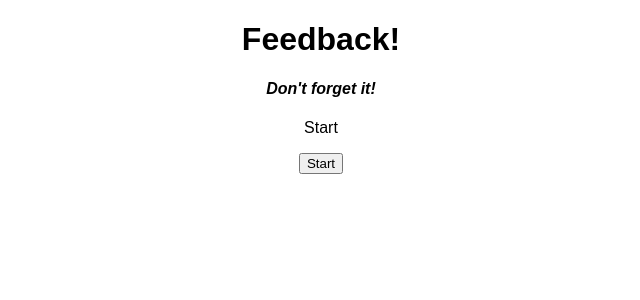
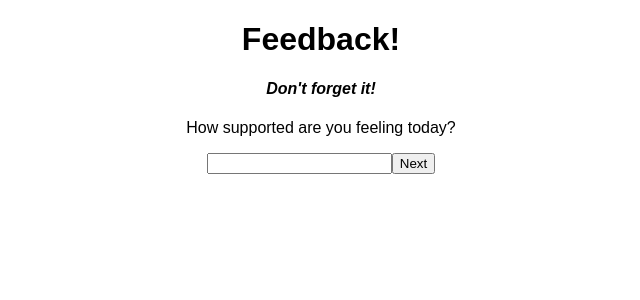
Before and after one commit to TuckerLandis/weekend-redux-feedback-loop, a React (Create React App) app: page /#/support in a window 1280 px wide. Shown: the top 300 px of the page, without its empty margins (319-959 px from the left). Built offline with nearby package versions, Linux system fonts and the light colour scheme.

Commit message:
front end connection

```diff
--- a/src/components/App/App.jsx
+++ b/src/components/App/App.jsx
@@ -1,28 +1,25 @@
 import React from "react";
-import axios from "axios";
 
 import { Route, HashRouter as Router, Switch } from "react-router-dom";
-
-import { useState } from "react";
 
 //local import
 import Header from "../Header/Header";
 import Page0Start from "../Page0Start/Page0Start";
 import Page1Feeling from "../Page1Feeling/Page1Feeling.jsx";
 import Page2Understanding from "../Page2Understanding/Page2Understanding.jsx";
+import Page3Support from "../Page3Supported/Page3Supported";
+import Page4Comments from "../Page4Comments/Page4Comments";
+import Page5Review from "../Page5Review/Page5Review";
 
 import "./App.css";
 
 function App() {
-
-
 
   return (
     <Router>
       <div className="App">
         <Header />
         <Switch>
-
 
         <Route path="/feeling" exact>
           <Page1Feeling />
@@ -32,10 +29,25 @@ function App() {
           <Page2Understanding />
         </Route>
 
+        <Route path="/support" exact>
+          <Page3Support />
+        </Route>
+
+        <Route path="/comments" exact>
+          <Page4Comments />
+        </Route>
+
+        <Route path="/review" exact>
+          <Page5Review />
+        </Route>
+
+        {/* <Route path="/thanks" exact>
+          <Page6Thanks />
+        </Route> */}
+
         <Route path="/">
           <Page0Start />
         </Route>
-
 
         </Switch>
 
--- a/src/components/Page1Feeling/Page1Feeling.jsx
+++ b/src/components/Page1Feeling/Page1Feeling.jsx
@@ -24,7 +24,7 @@ function Page1Feeling() {
   };
 
   return (
-    <div>
+    <div className="display">
       <p>How are you feeling?</p>
       <form onSubmit={handleSubmit}>
         <input
--- a/src/components/Page2Understanding/Page2Understanding.jsx
+++ b/src/components/Page2Understanding/Page2Understanding.jsx
@@ -1,14 +1,41 @@
+import { useState } from "react";
+import { useDispatch } from "react-redux";
+import { Route, HashRouter as Router, Link, useHistory, } from "react-router-dom";
 
+function Page2Understanding() {
+  const history = useHistory();
 
-function Page2Understanding ({feedBackLocal, setFeedBackLocal}) {
+  const [understanding, setUnderstanding] = useState(-1);
+  const dispatch = useDispatch();
 
+  const handleSubmit = () => {
+    console.log("clicked next");
+    if (understanding === -1) {
+      alert("please enter a number");
+      return;
+    }
 
-    return (
-        <div>
-            <p>understanding</p>
-            <button>Next</button>
-        </div>
-    )
+    dispatch({
+      type: "ADD_UNDERSTANDING",
+      payload: Number(understanding),
+    });
+    setUnderstanding(-1);
+    history.push("/support");
+  };
+
+  return (
+    <div className="display">
+      <p>How well did you understand today's content?</p>
+      <form onSubmit={handleSubmit}>
+        <input
+          type="number"
+          required
+          onChange={(evt) => setUnderstanding(evt.target.value)}
+        ></input>
+        <button type="submit">Next</button>
+      </form>
+    </div>
+  );
 }
 
-export default Page2Understanding
+export default Page2Understanding;
--- a/src/components/Page3Supported/Page3Supported.jsx
+++ b/src/components/Page3Supported/Page3Supported.jsx
@@ -0,0 +1,41 @@
+import { useState } from "react";
+import { useDispatch } from "react-redux";
+import { Route, HashRouter as Router, Link, useHistory, } from "react-router-dom";
+
+function Page3Support() {
+  const history = useHistory();
+
+  const [supported, setSupported] = useState(-1);
+  const dispatch = useDispatch();
+
+  const handleSubmit = () => {
+    console.log("clicked next");
+    if (supported === -1) {
+      alert("please enter a number");
+      return;
+    }
+
+    dispatch({
+      type: "ADD_SUPPORTED",
+      payload: Number(supported),
+    });
+    setSupported(-1);
+    history.push("/comments");
+  };
+
+  return (
+    <div className="display">
+      <p>How supported are you feeling today?</p>
+      <form onSubmit={handleSubmit}>
+        <input
+          type="number"
+          required
+          onChange={(evt) => setSupported(evt.target.value)}
+        ></input>
+        <button type="submit">Next</button>
+      </form>
+    </div>
+  );
+}
+
+export default Page3Support;
--- a/src/components/Page4Comments/Page4Comments.jsx
+++ b/src/components/Page4Comments/Page4Comments.jsx
@@ -0,0 +1,42 @@
+import { useState } from "react";
+import { useDispatch } from "react-redux";
+import { Route, HashRouter as Router, Link, useHistory, } from "react-router-dom";
+
+function Page4Comments() {
+  const history = useHistory();
+
+  const [comments, setComments] = useState('');
+  const dispatch = useDispatch();
+
+  const handleSubmit = () => {
+    console.log("clicked next");
+    if (comments === '') {
+      alert("please enter a some comments");
+      return;
+    }
+
+    dispatch({
+      type: "ADD_COMMENTS",
+      payload: comments,
+    });
+
+    setComments('')
+    history.push("/review");
+  };
+
+  return (
+    <div className="display">
+      <p>Any comments or questions?</p>
+      <form onSubmit={handleSubmit}>
+        <input
+          type="text"
+          required
+          onChange={(evt) => setComments(evt.target.value)}
+        ></input>
+        <button type="submit">Next</button>
+      </form>
+    </div>
+  );
+}
+
+export default Page4Comments;
--- a/src/components/Page5Review/Page5Review.jsx
+++ b/src/components/Page5Review/Page5Review.jsx
@@ -0,0 +1,29 @@
+import axios from 'axios'
+import localFeedback from '../../feedback.data'
+
+function Page5Review() {
+const handleSubmit = () => {
+
+    // swal here
+
+    axios.get()
+
+}
+
+
+    return (
+        <div className="display">
+            <ul>
+            <li>{localFeedback.feeling}</li>
+            <li>{localFeedback.understanding}</li>
+            <li>{localFeedback.support}</li>
+            <li>{localFeedback.comments}</li>
+            </ul>
+
+            <button onClick={handleSubmit}> Submit</button>
+        </div>
+    )
+
+    }
+
+    export default Page5Review
```
